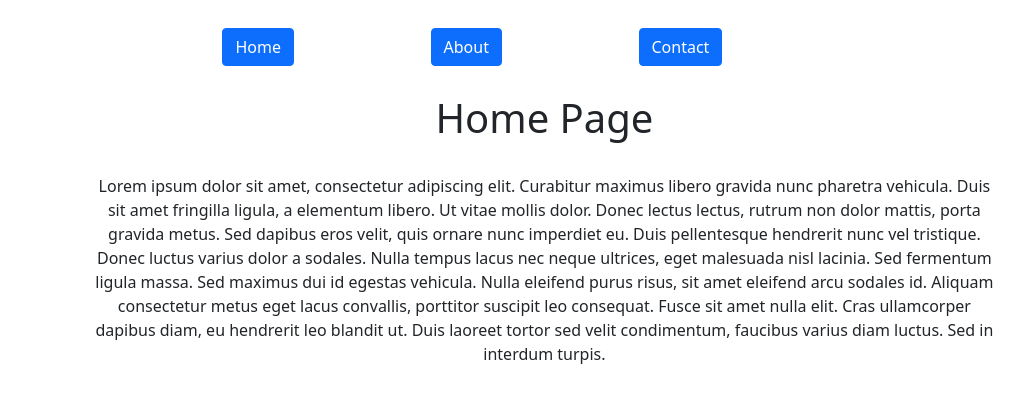
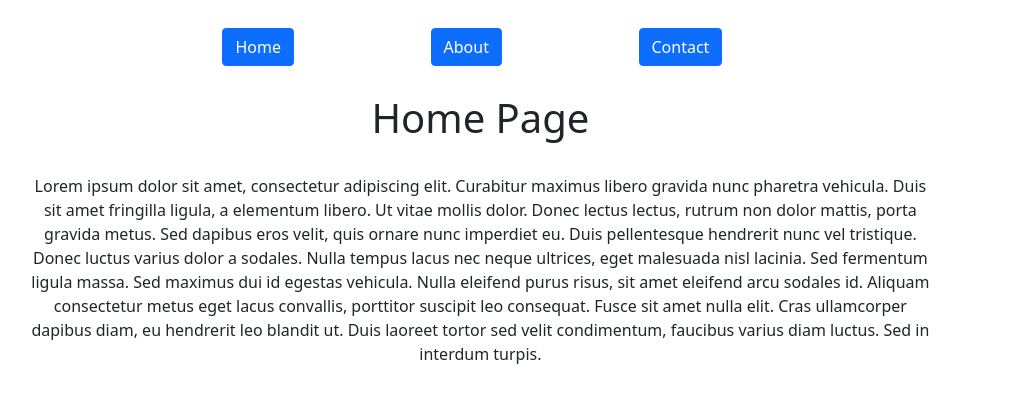
Before and after one commit to Adrusselljr/react-router, a React (Create React App) app: page / in a window 1280 px wide. Shown: the top 402 px of the page, without its empty margins (200-1224 px from the left). Built offline with nearby package versions, Linux system fonts and the light colour scheme.

Commit message:
modified App.css

```diff
--- a/src/App.css
+++ b/src/App.css
@@ -11,7 +11,7 @@
 
 .home {
   width: 900px;
-  margin-left: 23%;
+  margin-left: 18%;
 }
 
 .form {
```
